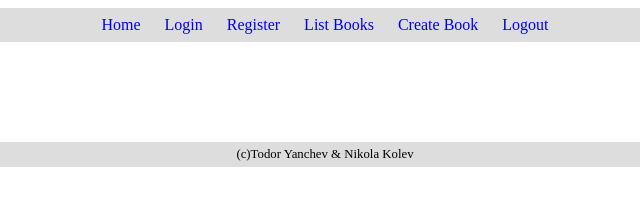
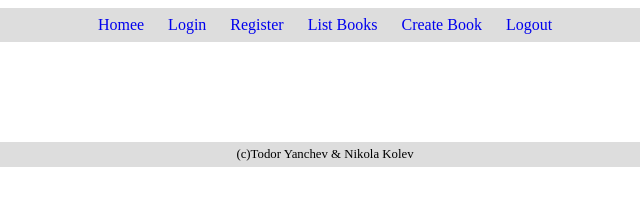
Before and after one commit to yanchevtodor/JsProject, a plain HTML site: page ProjectX/index.html in a window 1280 px wide. Shown: the full height of the page, 315-955 px from the left. Drawn offline with Linux system fonts and the light colour scheme.

Commit message:
Home == Homee

```diff
--- a/ProjectX/index.html
+++ b/ProjectX/index.html
@@ -12,7 +12,7 @@
 </head>
 <body onload="startApp()">
 <header id="menu">
-    <a href="#" onclick="startApp()" id="linkHome">Home</a>
+    <a href="#" onclick="startApp()" id="linkHome">Homeе</a>
     <a href="#" onclick="loadLogin()" id="linkLogin">Login</a>
     <a href="#" onclick="register()" id="linkRegister">Register</a>
     <a href="#" onclick="listPosts()" id="linkListBooks">List Books</a>
```
